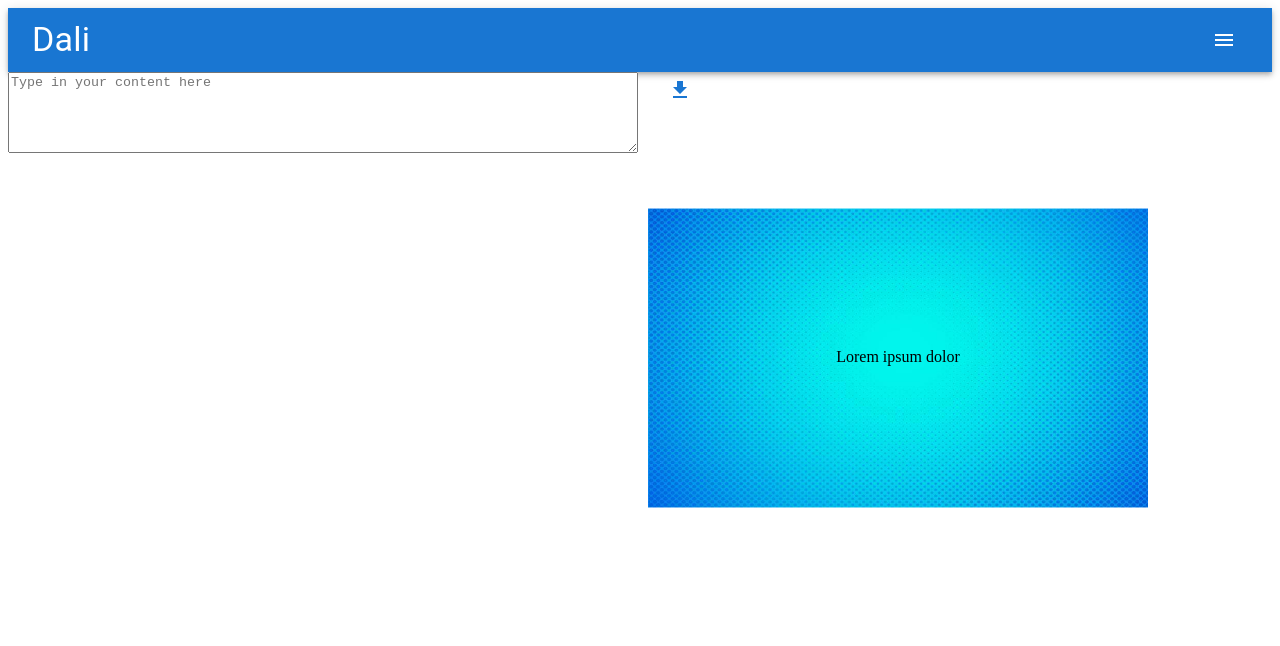
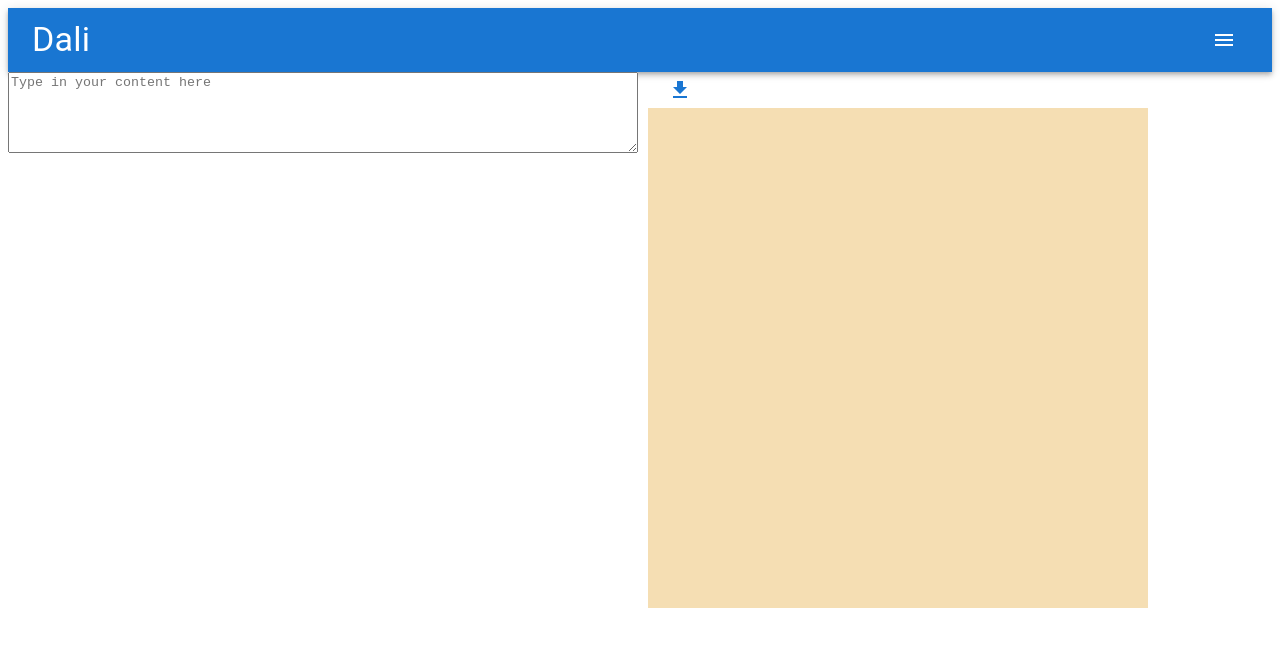
Before and after one commit to dimassudjito/dali, a React (Create React App) app in the folder frontend/: page /notepad in a window 1280 px wide. Shown: the top 646 px of the page. Built offline with nearby package versions, Linux system fonts and the light colour scheme.

Commit message:
replace image with background color, add text wrapping

```diff
--- a/frontend/src/pages/Notepad.tsx
+++ b/frontend/src/pages/Notepad.tsx
@@ -67,11 +67,13 @@ export const Notepad: React.FC = () => {
             xmlnsXlink="http://www.w3.org/1999/xlink"
             width="500"
             height="500"
+            style={{ backgroundColor: 'white' }}
           >
-            <image href="images/blue-bg.jpg" width="500" height="500" />
-            <text x={250} y={250} dominantBaseline="middle" textAnchor="middle">
-              Lorem ipsum dolor
-            </text>
+            {/* <image href="images/blue-bg.jpg" width="500" height="500" /> */}
+            <rect x="0" y="0" width="500" height="500" fill="wheat" />
+            <foreignObject x="50" y="50" width="400" height="400">
+              <p>{text}</p>
+            </foreignObject>
           </svg>
         </Grid>
       </Grid>
```
